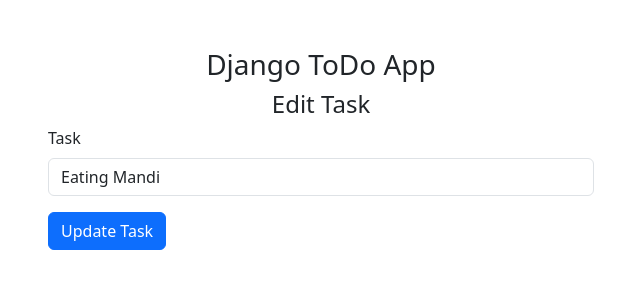
After one commit to rajeshgowda116/Django, a Django app: page /todos/task_task/1/ in a window 1280 px wide. The commit adds this page. Shown: the top 300 px of the page, without its empty margins (319-959 px from the left). Run offline with Django 5.2, Linux system fonts and the light colour scheme; data comes from the database, SQL or seed files in the repository; both versions use the stored data as it was after the commit.

Commit message:
all task is over

```diff
--- /dev/null
+++ b/Todo_list/templates/edit.html
@@ -0,0 +1,38 @@
+<!DOCTYPE html>
+<html lang="en">
+
+<head>
+  <meta charset="UTF-8">
+  <meta name="viewport" content="width=device-width, initial-scale=1.0">
+  <title>Document</title>
+  <!-- Bootstrap -->
+  <link href="https://cdn.jsdelivr.net/npm/bootstrap@5.3.0-alpha1/dist/css/bootstrap.min.css" rel="stylesheet"
+    integrity="sha384-GLhlTQ8iRABdZLl6O3oVMWSktQOp6b7In1Zl3/Jr59b6EGGoI1aFkw7cmDA6j6gD" crossorigin="anonymous">
+  <script src="https://cdn.jsdelivr.net/npm/bootstrap@5.3.0-alpha1/dist/js/bootstrap.bundle.min.js"
+    integrity="sha384-w76AqPfDkMBDXo30jS1Sgez6pr3x5MlQ1ZAGC+nuZB+EYdgRZgiwxhTBTkF7CXvN"
+    crossorigin="anonymous"></script>
+  <!-- Font Awesome Icons -->
+  <link rel="stylesheet" href="https://cdnjs.cloudflare.com/ajax/libs/font-awesome/4.7.0/css/font-awesome.min.css">
+
+</head>
+
+<body>
+  <div class="container">
+    <h3 class="pt-5 text-center">Django ToDo App</h3>
+    <div class="row">
+      <div class="col-md-6 offset-md-3">
+        <h4 class="text-center">Edit Task</h4>
+        <form method="POST" action="{% url 'task_task' tasks.id %}">
+          {% csrf_token %}
+          <div class=" mb-3">
+            <label for="task" class="form-label">Task</label>
+            <input type="text" class="form-control" id="task" name="task" value="{{tasks.task}}" required>
+          </div>
+          <button type="submit" class="btn btn-primary">Update Task</button>
+        </form>
+      </div>
+    </div>
+  </div>
+</body>
+
+</html>
--- a/Todo_list/templates/home.html
+++ b/Todo_list/templates/home.html
@@ -38,8 +38,8 @@
             <span style="position: relative; float: right;">
               <a class="btn btn-success" href="{% url 'mark_as_done' task.pk %}"><i class="fa fa-check"></i> Mark as
                 Done</a>
-              <a class="btn btn-danger" href=""><i class="fa fa-trash"></i></a>
-              <a class="btn btn-primary" href=""><i class="fa fa-pencil"></i></a>
+              <a class="btn btn-danger" href="{% url 'delete_task' task.pk %}"><i class="fa fa-trash"></i></a>
+              <a class="btn btn-primary" href="{% url 'task_task' task.pk %}"><i class="fa fa-pencil"></i></a>
             </span>
           </div>
         </div>
--- a/Todo_list/todos/urls.py
+++ b/Todo_list/todos/urls.py
@@ -5,5 +5,8 @@ urlpatterns = [
     path('add/', views.add_task, name='add_task'),
     path('done/<int:pk>/', views.mark_as_done, name='mark_as_done'),
     path('undone/<int:pk>/',views.mark_as_undone, name='mark_as_undone'),
+     path('task_task/<int:pk>/',views.task_task,name='task_task'),
+     path('delete_task/<int:pk>/',views.delete_task,name='delete_task'),
+
     # placeholder urls for todos app; add patterns here later
 ]
--- a/Todo_list/todos/views.py
+++ b/Todo_list/todos/views.py
@@ -1,4 +1,4 @@
-from django.shortcuts import render,redirect
+from django.shortcuts import render,redirect,get_object_or_404
 from django.http import HttpResponse
 from .models import Task
 
@@ -22,3 +22,19 @@ def mark_as_undone(request,pk):
   task.is_completed = False
   task.save()
   return redirect('home')
+
+def task_task(request,pk):
+  tasks=get_object_or_404(Task,pk=pk)
+  if request.method=="POST":
+    new_task=request.POST.get('task')
+    tasks.task=new_task
+    tasks.save()
+    return redirect('home')
+  else:
+    context={'tasks':tasks}
+    return render(request,'edit.html',context)
+
+def delete_task(request,pk):
+  task=get_object_or_404(Task,pk=pk)
+  task.delete()
+  return redirect('home')
```
Also changed, not shown: Todo_list/db.sqlite3.
